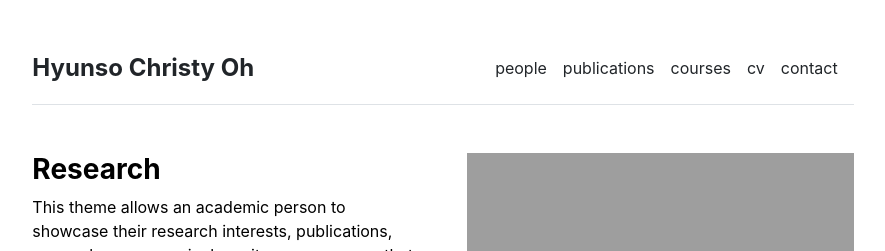
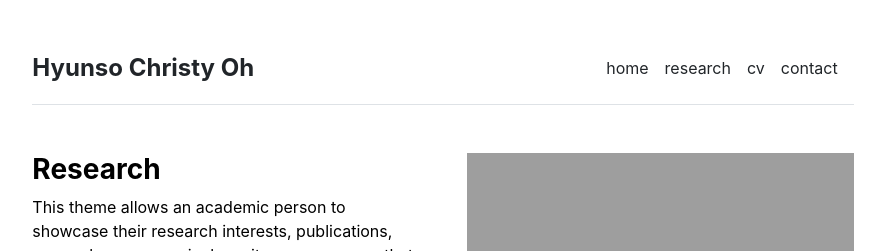
Before and after one commit to hyunso-christy-oh/hyunso-christy-oh.github.io, a Jekyll site: the page built from index.md, in a window 1280 px wide. Shown: the top 251 px of the page, without its empty margins (197-1082 px from the left). Built offline with Jekyll 4.4.1, drawn with Linux system fonts in a browser that asks for light colours.

Commit message:
Update settings.yml

```diff
--- a/_data/settings.yml
+++ b/_data/settings.yml
@@ -1,7 +1,6 @@
 menu:
-- {name: 'people', url: '/people'}
-- {name: 'publications', url: '/publications'}
-- {name: 'courses', url: '/courses'}
+- {name: 'home', url: '/'}
+- {name: 'research', url: '/research'}
 - {name: 'cv', url: '/cv'}
 - {name: 'contact', url: '/contact'}
 
```
